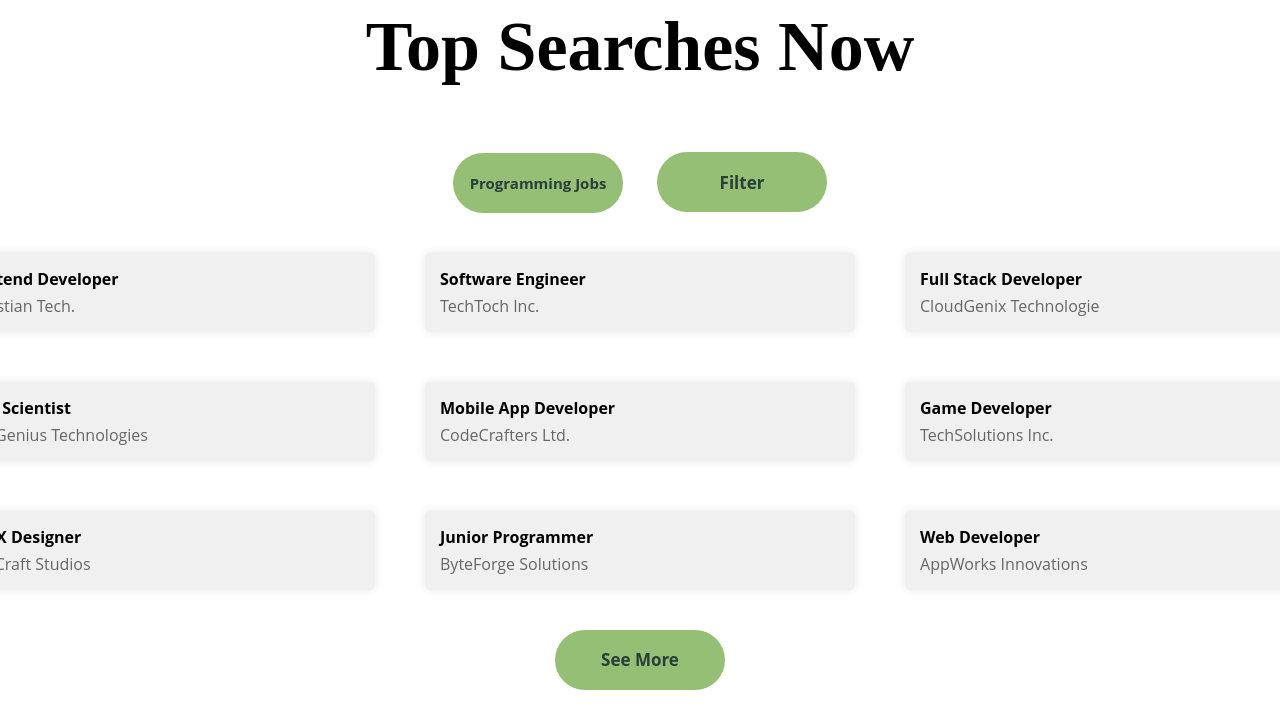
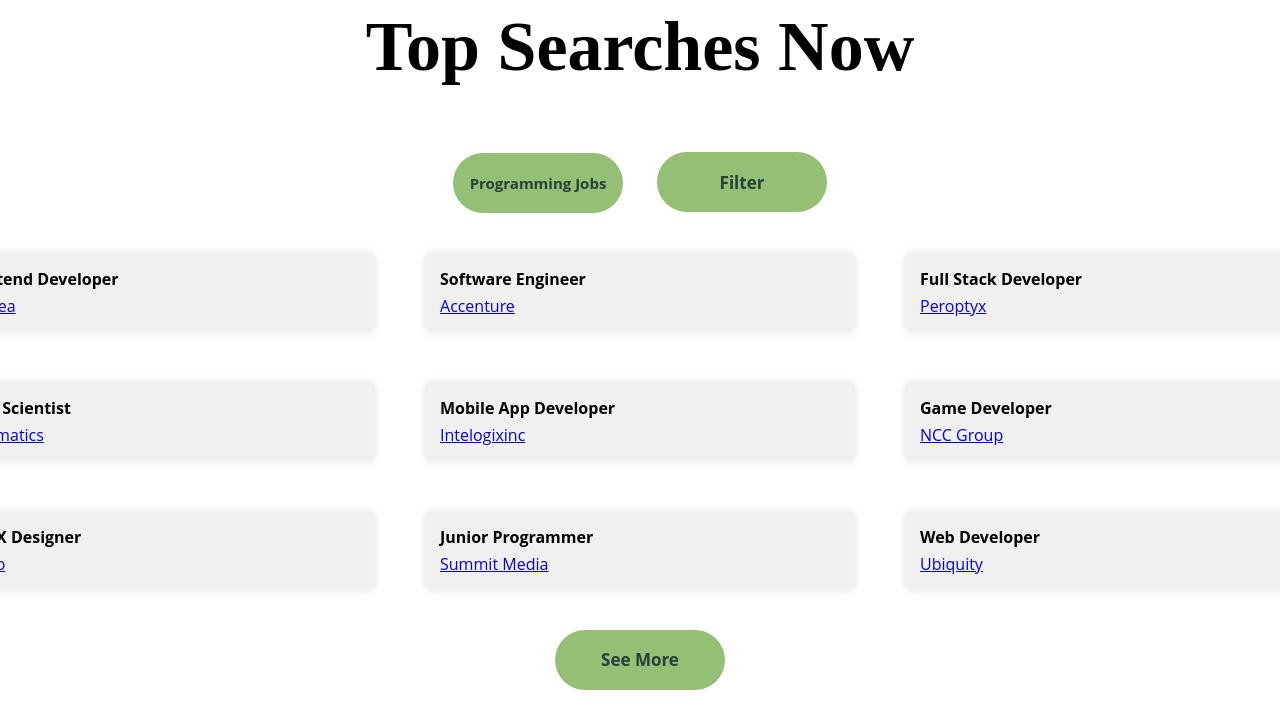
Before and after one commit to pyto-p/Leap, a plain HTML site: page index.html in a window 1280 px wide. Shown: the part 875-1603 px from the top of the page. Drawn offline with Linux system fonts and the light colour scheme.

Commit message:
FEAT: external links in Landing Page

```diff
--- a/JPstyles.css
+++ b/JPstyles.css
@@ -148,7 +148,7 @@ body {
                 border-radius: 20px;
             }
 
-            .job-details > h3,h4 {
+            .job-details > h3,.job-details > h4 {
                 text-decoration: underline;
             }
 
--- a/index.html
+++ b/index.html
@@ -60,39 +60,57 @@
             <div class="container">
                 <div class="job-posting">
                     <div class="job-name">Frontend Developer</div>
-                    <div class="company-name">Sebastian Tech.</div>
+                    <div class="company-name">
+                        <a href="https://www.nordea.com/en">Nordea</a>
+                    </div>
                 </div>
                 <div class="job-posting">
                     <div class="job-name">Software Engineer</div>
-                    <div class="company-name">TechToch Inc.</div>
+                    <div class="company-name">
+                        <a href="https://www.accenture.com/ph-en">Accenture</a>
+                    </div>
                 </div>
                 <div class="job-posting">
                     <div class="job-name">Full Stack Developer</div>
-                    <div class="company-name">CloudGenix Technologie</div>
+                    <div class="company-name">
+                        <a href="https://www.peroptyx.com/">Peroptyx</a>
+                    </div>
                 </div>
                 <div class="job-posting">
                     <div class="job-name">Data Scientist</div>
-                    <div class="company-name">DataGenius Technologies</div>
+                    <div class="company-name">
+                        <a href="https://www.datamatics.com/">Datamatics</a>
+                    </div>
                 </div>
                 <div class="job-posting">
                     <div class="job-name">Mobile App Developer</div>
-                    <div class="company-name">CodeCrafters Ltd.</div>
+                    <div class="company-name">
+                        <a href="https://intelogixinc.com/">Intelogixinc</a>
+                    </div>
                 </div>
                 <div class="job-posting">
                     <div class="job-name">Game Developer</div>
-                    <div class="company-name">TechSolutions Inc.</div>
+                    <div class="company-name">
+                        <a href="https://www.nccgroup.com/us/">NCC Group</a>
+                    </div>
                 </div>
                 <div class="job-posting">
                     <div class="job-name">UI/UX Designer</div>
-                    <div class="company-name">PixelCraft Studios</div>
+                    <div class="company-name">
+                        <a href="https://www.eclaro.com/">Eclaro</a>
+                    </div>
                 </div>
                 <div class="job-posting">
                     <div class="job-name">Junior Programmer</div>
-                    <div class="company-name">ByteForge Solutions</div>
+                    <div class="company-name">
+                        <a href="https://www.summitmedia.com.ph/">Summit Media</a>
+                    </div>
                 </div>
                 <div class="job-posting">
                     <div class="job-name">Web Developer</div>
-                    <div class="company-name">AppWorks Innovations</div>
+                    <div class="company-name">
+                        <a href="https://www.ubiquity.com/">Ubiquity</a>
+                    </div>
                 </div>
             </div>
         </div>
```
Also changed, not shown: jobPosting.html (+1 -1 lines).
